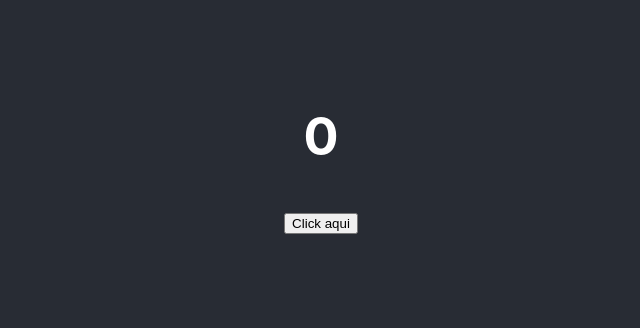
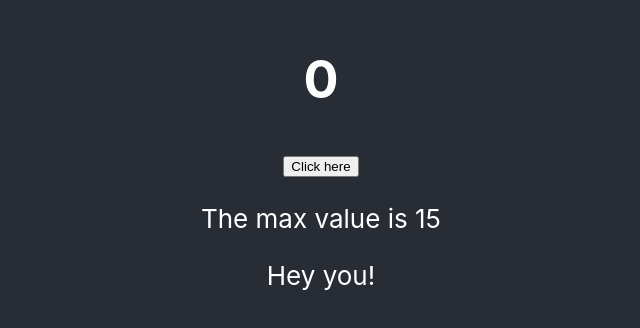
Before and after one commit to FraGa96/bootcamp, a React (Create React App) app: page / in a window 1280 px wide. Shown: the part 248-576 px from the top of the page, without its empty margins (319-959 px from the left). Built offline with nearby package versions, Linux system fonts and the light colour scheme.

Commit message:
Semana 2

```diff
--- a/src/App.js
+++ b/src/App.js
@@ -1,11 +1,17 @@
-import Counter from './components/counter/Counter';
+import Counter from './components/counter/CounterWithHooks';
 import './App.css';
 
 function App() {
+  const sayHello = () => {
+    console.log("HELLOO!");
+  }
+
   return (
     <div className="App">
       <header className="App-header">
-        <Counter maxValue={15}/>
+        <Counter maxValue={15} sayHi={sayHello}>
+          <span>Hey you!</span>
+        </Counter>
       </header>
     </div>
   );
--- a/src/components/counter/Counter.jsx
+++ b/src/components/counter/Counter.jsx
@@ -1,22 +1,47 @@
 import React from 'react';
 
 class Counter extends React.Component {
-  constructor() {
-    super();
+  constructor(props) {
+    super(props);
     this.state = {
       count: 0
     };
+
+    this.handleClick = this.handleClick.bind(this);
+  }
+
+  componentDidMount() {
+    console.log('did mount');
+  }
+
+  componentDidUpdate() {
+    console.log('did update');
+  }
+
+  componentWillUnmount() {
+    console.log('will unmount');
   }
 
   handleClick() {
-    console.log('click');
+    if (this.state.count < this.props.maxValue) {
+      this.setState(prevState => ({
+        count: prevState.count + 1
+      }));
+    }
+    // this.props.sayHi();
   }
 
   render() {
     return (
       <div>
         <h1>{this.state.count}</h1>
-        <button>Click aqui</button>
+        <button onClick={this.handleClick}>Click here</button>
+        {this.state.count === this.props.maxValue
+          ? <span>You reach the limit</span>
+          : null
+        }
+        <p>The max value is {this.props.maxValue}</p>
+        {this.props.children}
       </div>
     )
   }
--- /dev/null
+++ b/src/components/counter/CounterWithHooks.jsx
@@ -0,0 +1,51 @@
+import React, { useState, useEffect } from 'react';
+
+function Counter(props) {
+  const [count, setCount] = useState(0);
+
+  function handleClick() {
+    if (count < props.maxValue) {
+      setCount(prevCount => prevCount + 1);
+    }
+    props.sayHi();
+  }
+
+  useEffect(() => {
+    console.log('did update');
+
+    return () => {
+      console.log('cleanup');
+    }
+  });
+
+  useEffect(() => {
+    console.log('count changed');
+
+    return () => {
+      console.log('run cleanup');
+    }
+  }, [count]);
+
+  useEffect(() => {
+    console.log('did mount');
+
+    return () => {
+      console.log('will unmount');
+    }
+  }, [])
+
+  return (
+    <div>
+      <h1>{count}</h1>
+      <button onClick={handleClick}>Click here</button>
+      {count === props.maxValue
+        ? <span>You reach the limit</span>
+        : null
+      }
+      <p>The max value is {props.maxValue}</p>
+      {props.children}
+    </div>
+  );
+}
+
+export default Counter;
```
